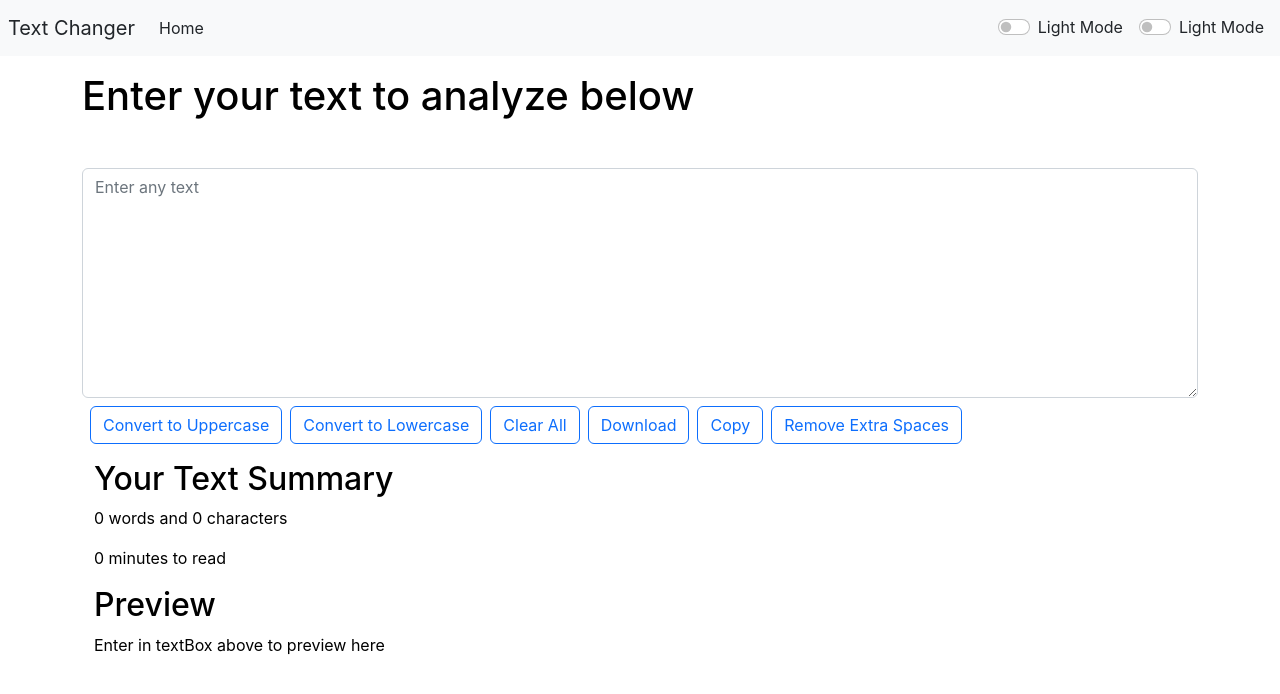
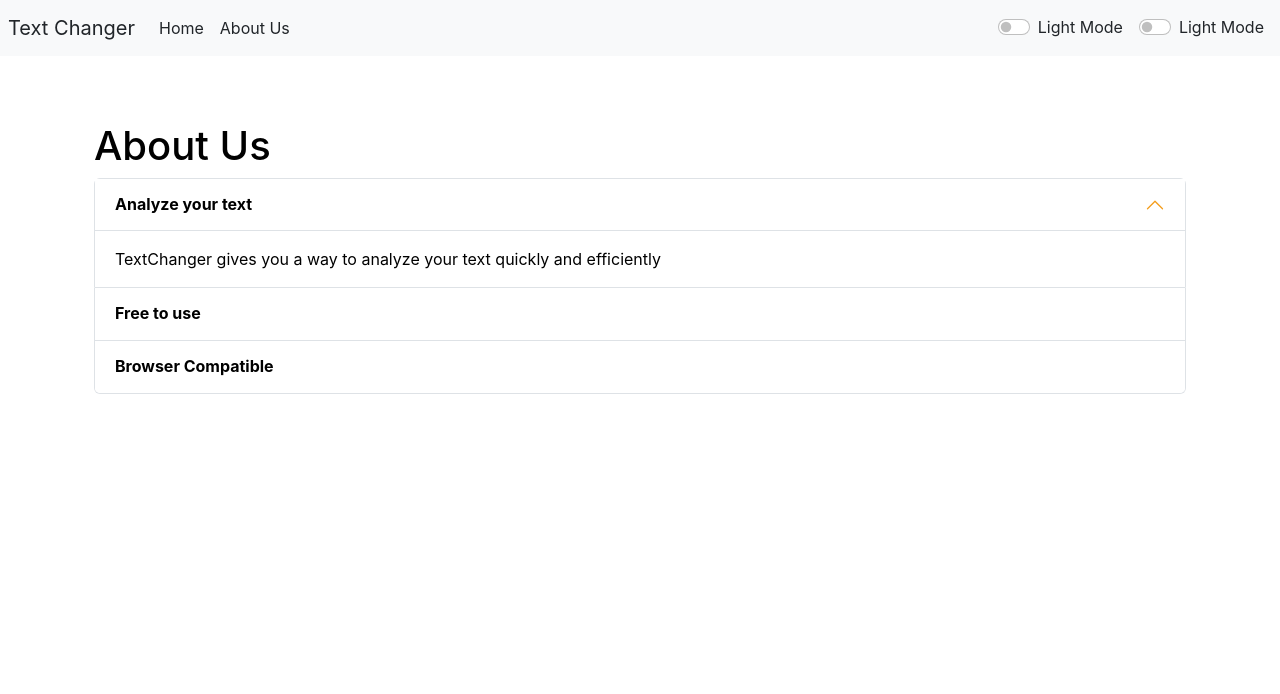
Before and after one commit to Wasirj007/TextChanger-React, a React (Create React App) app: page /about in a window 1280 px wide. Shown: the top 694 px of the page. Built offline with nearby package versions, Linux system fonts and the light colour scheme.

Commit message:
src added

```diff
--- a/src/App.css
+++ b/src/App.css
@@ -95,3 +95,7 @@
   from {opacity: 0;}
   to {opacity:1 ;}
 }
+
+.accordion-button::after{
+  filter: invert(1);
+}
--- a/src/App.js
+++ b/src/App.js
@@ -1,16 +1,16 @@
 import React,{useState}  from 'react';
 import './App.css';
 import Alert from './components/Alert';
-// import About from './components/About';
+import About from './components/About';
 import Navbar from './components/Navbar'
 import Textform from './components/Textform'
-// import {
-//   BrowserRouter as Router,
-//   Switch,
-//   Route,
-//   Link,
-//   Routes
-// } from "react-router-dom";
+import {
+  BrowserRouter as Router,
+  Switch,
+  Route,
+  Link,
+  Routes
+} from "react-router-dom";
 
 function App() {
   const [mode, setmode] = useState('light')
@@ -61,20 +61,20 @@ function App() {
 
   return (
     <>
-    {/* <Router> */}
+    <Router>
       <Navbar title="Text Changer" AboutText="About Us" mode={mode} RedMode={RedMode} toggleMode={toggleMode} btntext={btntext} buttontext={buttontext}/>
       <Alert alert={alert} />
       <div className="container my-3">
-      {/* <Switch> */}
-        {/* <Route path='/home'> */}
+      <Switch>
+        <Route path='/home'>
       <Textform showAlert={showAlert} heading="Enter your text to analyze below" mode={mode}/>
-      {/* </Route>
-      <Route path='/about'> */}
-      {/* <About/> */}
-      {/* </Route>
-      </Switch> */}
+      </Route>
+      <Route path='/about'>
+      <About mode={mode}/>
+      </Route>
+      </Switch>
       </div>
-      {/* </Router> */}
+      </Router>
     </>
   );
 }
--- a/src/components/About.js
+++ b/src/components/About.js
@@ -1,77 +1,55 @@
 import React, { useState } from 'react'
 
-export default function About() {
+export default function About(props) {
+    let MyStyle={
+        color: props.mode==='dark' ? 'white' : props.mode==='danger' ? 'white' : 'black' ,
+        backgroundColor: props.mode==='dark' ? 'rgb(36 74 104)' : props.mode==='danger' ? '#e54b4b' : 'white'
+    }
 
-    const [MyStyle, setMyStyle] = useState({
-        color: 'black',
-        backgroundColor: 'white'
-    })
-    const [btntext, setbtntext] = useState("Enable Dark Mode")
-    const toggleStyle = () => {
-        if (MyStyle.color === 'black') {
-            setMyStyle({
-                color: 'white',
-                backgroundColor: 'black',
-                border: '1px solid gray'
-            })
-            setbtntext("Enable Light Mode")
-        }
-
-        else {
-            setMyStyle({
-                color: 'black',
-                backgroundColor: 'white'
-            })
-            setbtntext("Enable Dark Mode")
-        }
-    }
 
     return (
         <>
-            <div className="container" style={MyStyle}>
+            <div className="container" style={{color:props.mode==='dark' ? 'white' : props.mode==='danger' ? 'white' : 'black'}}>
                 <h1>About Us</h1>
                 <div className="accordion" id="accordionExample" style={MyStyle}>
                     <div className="accordion-item">
                         <h2 className="accordion-header" id="headingOne" style={MyStyle}>
                             <button className="accordion-button" style={MyStyle} type="button" data-bs-toggle="collapse" data-bs-target="#collapseOne" aria-expanded="true" aria-controls="collapseOne">
-                                Accordion Item #1
+                                <b> Analyze your text</b>
                             </button>
                         </h2>
                         <div id="collapseOne" className="accordion-collapse collapse show" aria-labelledby="headingOne" data-bs-parent="#accordionExample">
                             <div className="accordion-body" style={MyStyle}>
-                                <strong>This is the first item's accordion body.</strong> It is shown by default, until the collapse plugin adds the appropriate classes that we use to style each element. These classes control the overall appearance, as well as the showing and hiding via CSS transitions. You can modify any of this with custom CSS or overriding our default variables. It's also worth noting that just about any HTML can go within the <code>.accordion-body</code>, though the transition does limit overflow.
+                                TextChanger gives you a way to analyze your text quickly and efficiently
                             </div>
                         </div>
                     </div>
                     <div className="accordion-item">
                         <h2 className="accordion-header" id="headingTwo">
                             <button className="accordion-button collapsed" style={MyStyle} type="button" data-bs-toggle="collapse" data-bs-target="#collapseTwo" aria-expanded="false" aria-controls="collapseTwo">
-                                Accordion Item #2
+                                <b>Free to use</b>
                             </button>
                         </h2>
                         <div id="collapseTwo" className="accordion-collapse collapse" aria-labelledby="headingTwo" data-bs-parent="#accordionExample">
                             <div className="accordion-body" style={MyStyle}>
-                                <strong>This is the second item's accordion body.</strong> It is hidden by default, until the collapse plugin adds the appropriate classes that we use to style each element. These classes control the overall appearance, as well as the showing and hiding via CSS transitions. You can modify any of this with custom CSS or overriding our default variables. It's also worth noting that just about any HTML can go within the <code>.accordion-body</code>, though the transition does limit overflow.
+                                TextChanger is a free character counter tool that provides instant character count & word count statics for a given text. TextChanger reports the number of words and characters. Thus it is suitable for writing text with words/characters limit.
                             </div>
                         </div>
                     </div>
                     <div className="accordion-item">
                         <h2 className="accordion-header" id="headingThree">
                             <button className="accordion-button collapsed" style={MyStyle} type="button" data-bs-toggle="collapse" data-bs-target="#collapseThree" aria-expanded="false" aria-controls="collapseThree">
-                                Accordion Item #3
+                                <b>Browser Compatible</b>
                             </button>
                         </h2>
                         <div id="collapseThree" className="accordion-collapse collapse" aria-labelledby="headingThree" data-bs-parent="#accordionExample">
                             <div className="accordion-body" style={MyStyle}>
-                                <strong>This is the third item's accordion body.</strong> It is hidden by default, until the collapse plugin adds the appropriate classes that we use to style each element. These classes control the overall appearance, as well as the showing and hiding via CSS transitions. You can modify any of this with custom CSS or overriding our default variables. It's also worth noting that just about any HTML can go within the <code>.accordion-body</code>, though the transition does limit overflow.
+                                This web counter software works in any browser such as Chrome,Firewall,Opera,Internet Explorer etc. It suits to count characters in Facebook,Blog,books,excel documents,pdf documnet,essays etc.
                             </div>
                         </div>
                     </div>
                 </div>
             </div>
-            <div className="container">
-                <button onClick={toggleStyle} className="btn btn-outline-primary mt-2 ml-3">{btntext}</button>
-            </div>
         </>
     )
 }
--- a/src/components/Alert.js
+++ b/src/components/Alert.js
@@ -3,9 +3,13 @@ import React from 'react'
 export default function Alert(props) {
 
     return (
-            props.alert && <div class={`alert alert-${props.alert.type} alert-dismissible fade show`} role="alert">
+        <>
+        <div style={{height:'50px'}}>
+            {props.alert && <div class={`alert alert-${props.alert.type} alert-dismissible fade show`} role="alert">
                 <strong>{props.alert.msg}</strong>
                 <button type="button" class="btn-close" data-bs-dismiss="alert" aria-label="Close"></button>
+            </div>}
             </div>
+            </>
     )
 }
--- a/src/components/Navbar.js
+++ b/src/components/Navbar.js
@@ -1,24 +1,25 @@
 import React from 'react'
 import propTypes from 'prop-types'
+
 
 export default function Navbar(props) {
   return (
     <>
       <div>
         <nav className={`navbar navbar-expand-lg navbar-${props.mode} bg-${props.mode}`}>
-          <a className={`navbar-brand ml-2 text-${props.mode === 'light' ? 'dark' : 'light'}`} href="" >{props.title}</a>
-          <button className="navbar-toggler" type="button" data-toggle="collapse" data-target="#navbarSupportedContent" aria-controls="navbarSupportedContent" aria-expanded="false" aria-label="Toggle navigation">
+          <a className={`navbar-brand ml-2 text-${props.mode === 'light' ? 'dark' : 'light'}`} href="/home" >{props.title}</a>
+          <button className="navbar-toggler" type="button" data-bs-toggle="collapse" data-bs-target="#navbarSupportedContent" aria-controls="navbarSupportedContent" aria-expanded="false" aria-label="Toggle navigation">
             <span className="navbar-toggler-icon"></span>
           </button>
 
           <div className="collapse navbar-collapse " id="navbarSupportedContent">
             <ul className="navbar-nav mr-auto">
               <li className="nav-item active">
-                <a className={`nav-link text-${props.mode === 'light' ? 'dark' : 'light'}`} href="">Home<span className="sr-only">(current)</span></a>
+                <a className={`nav-link text-${props.mode === 'light' ? 'dark' : 'light'}`} href="/home">Home<span className="sr-only">(current)</span></a>
               </li>
-              {/* <li className="nav-item">
+              <li className="nav-item">
                 <a className={`nav-link text-${props.mode === 'light' ? 'dark' : 'light'}`} href="/about">{props.AboutText}</a>
-              </li> */}
+              </li>
             </ul>
             <div className={`form-check form-switch text-${props.mode === 'light' ? 'dark' : 'light'}`}>
               <input className="form-check-input" onClick={props.RedMode} type="checkbox" role="switch" id="flexSwitchCheckDefault" />
--- a/src/components/Textform.js
+++ b/src/components/Textform.js
@@ -47,22 +47,22 @@ export default function Textform(props) {
     <>
       <h1 style={{ color: props.mode === 'dark' ? 'white' : props.mode === 'danger' ? 'white' : 'black'}}>{props.heading}</h1>
       <div className="form-group mt-5" style={{ color: props.mode === 'dark' ? 'white' : props.mode === 'danger' ? 'white' : 'black' }}>
-        <textarea placeholder="Enter any text" className="form-control" style={{ backgroundColor: props.mode === 'dark' ? 'grey' : props.mode === 'danger' ? '#C0392B' : 'white', color: props.mode === 'dark' ? 'white' : props.mode === 'danger' ? 'white' : 'black'}} value={text} onChange={handleOnChange} id="mybox" rows="9"></textarea>
-        <button className={`btn btn-${props.mode === 'dark' ? 'secondary' : 'outline-primary' && props.mode === 'danger' ? 'danger' : 'outline-primary'} mt-2 ml-2`} onClick={handleupClick}>Convert to Uppercase</button>
-        <button className={`btn btn-${props.mode === 'dark' ? 'secondary' : 'outline-primary' && props.mode === 'danger' ? 'danger' : 'outline-primary'} mt-2 ml-2`} onClick={handlelowClick}>Convert to Lowercase</button>
-        <button className={`btn btn-${props.mode === 'dark' ? 'secondary' : 'outline-primary'&& props.mode === 'danger' ? 'danger' : 'outline-primary'} mt-2 ml-2`} onClick={handleClear}>Clear All</button>
-        <button className={`btn btn-${props.mode === 'dark' ? 'secondary' : 'outline-primary'&& props.mode === 'danger' ? 'danger' : 'outline-primary'} mt-2 ml-2`} data-toggle="tooltip" data-placement="top" title="Download file" onClick={handledownload}>Download</button>
-        <button id='popup' className={`btn btn-${props.mode === 'dark' ? 'secondary' : 'outline-primary'&& props.mode === 'danger' ? 'danger' : 'outline-primary'} mt-2 ml-2`} data-toggle="tooltip" data-placement="top" title="Copy" onClick={handleCopy}>Copy
+        <textarea placeholder="Enter any text" className="form-control" style={{ backgroundColor: props.mode === 'dark' ? '#13466e' : props.mode === 'danger' ? '#C0392B' : 'white', color: props.mode === 'dark' ? 'white' : props.mode === 'danger' ? 'white' : 'black'}} value={text} onChange={handleOnChange} id="mybox" rows="9"></textarea>
+        <button disabled={text.length===0} className={`btn btn-${props.mode === 'dark' ? 'secondary' : 'outline-primary' && props.mode === 'danger' ? 'danger' : 'outline-primary'} mt-2 ml-2`} onClick={handleupClick}>Convert to UpperCase</button>
+        <button disabled={text.length===0} className={`btn btn-${props.mode === 'dark' ? 'secondary' : 'outline-primary' && props.mode === 'danger' ? 'danger' : 'outline-primary'} mt-2 ml-2`} onClick={handlelowClick}>Convert to Lowercase</button>
+        <button disabled={text.length===0} className={`btn btn-${props.mode === 'dark' ? 'secondary' : 'outline-primary'&& props.mode === 'danger' ? 'danger' : 'outline-primary'} mt-2 ml-2`} onClick={handleClear}>Clear All</button>
+        <button disabled={text.length===0} className={`btn btn-${props.mode === 'dark' ? 'secondary' : 'outline-primary'&& props.mode === 'danger' ? 'danger' : 'outline-primary'} mt-2 ml-2`} data-toggle="tooltip" data-placement="top" title="Download file" onClick={handledownload}>Download</button>
+        <button disabled={text.length===0} id='popup' className={`btn btn-${props.mode === 'dark' ? 'secondary' : 'outline-primary'&& props.mode === 'danger' ? 'danger' : 'outline-primary'} mt-2 ml-2`} data-toggle="tooltip" data-placement="top" title="Copy" onClick={handleCopy}>Copy
           <span className='popuptext' id='forpopup'>Copied!</span>
         </button>
-        <button className={`btn btn-${props.mode === 'dark' ? 'secondary' : 'outline-primary'&& props.mode === 'danger' ? 'danger' : 'outline-primary'} mt-2 ml-2`} onClick={handleSpace}>Remove Extra Spaces</button>
+        <button disabled={text.length===0} className={`btn btn-${props.mode === 'dark' ? 'secondary' : 'outline-primary'&& props.mode === 'danger' ? 'danger' : 'outline-primary'} mt-2 ml-2`} onClick={handleSpace}>Remove Extra Spaces</button>
 
       </div>
 
       <div className="container" style={{ color: props.mode === 'dark' ? 'white' : props.mode === 'danger' ? 'white' : 'black' }}>
         <h2>Your Text Summary</h2>
-        <p>{text.split(" ").filter((t) => t !== "").length} words and {text.length} characters </p>
-        <p>{0.008 * text.split("").length} minutes to read</p>
+        <p>{text.split(/\s+/).filter((element) => element !== "").length} words and {text.length} characters </p>
+        <p>{0.008 * text.split("").filter((element) => element !== "").length} minutes to read</p>
         <h2>Preview</h2>
         <p>{text.length>0?text:"Enter in textBox above to preview here"}</p>
         <p>{text}</p>
```
